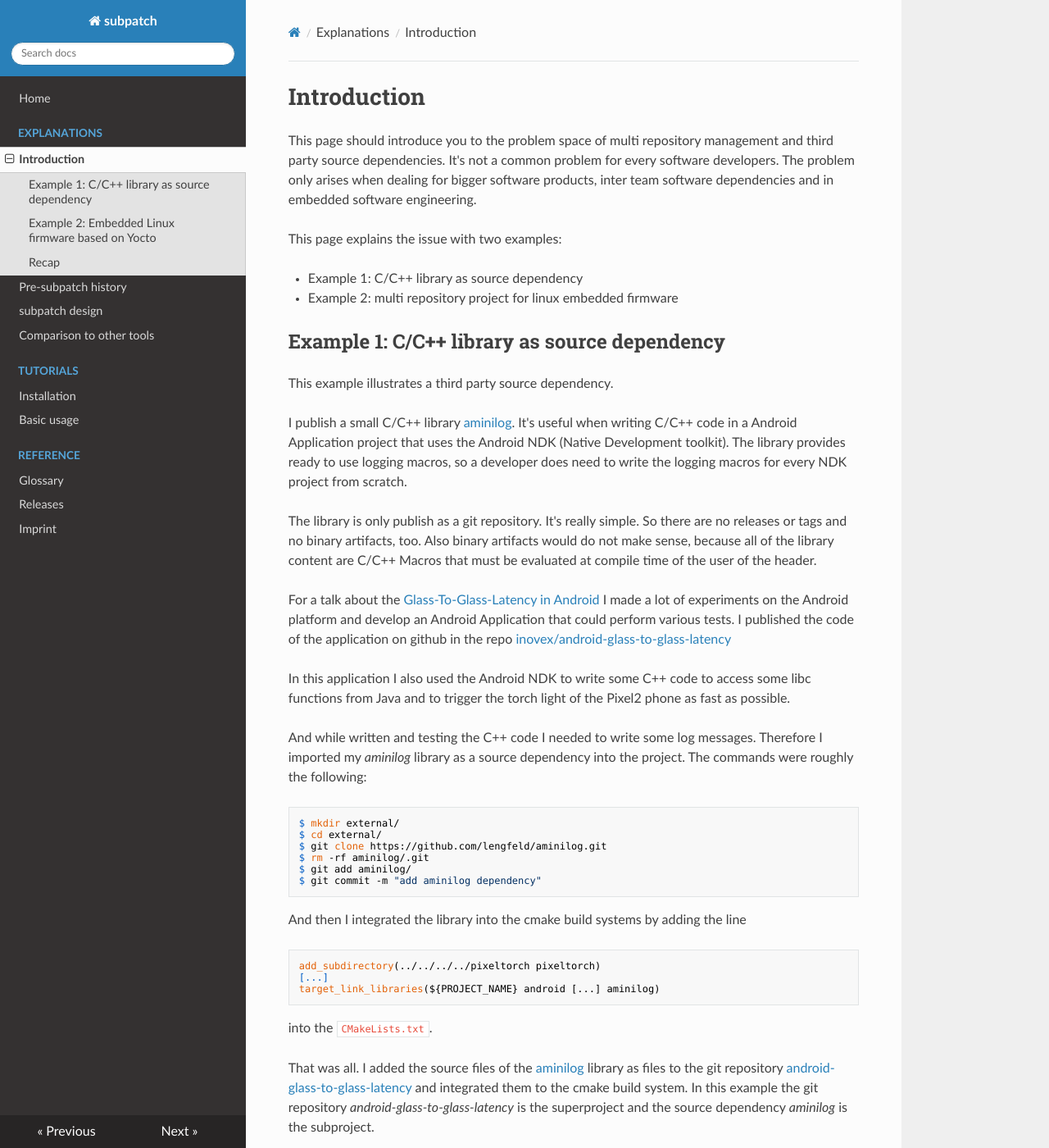
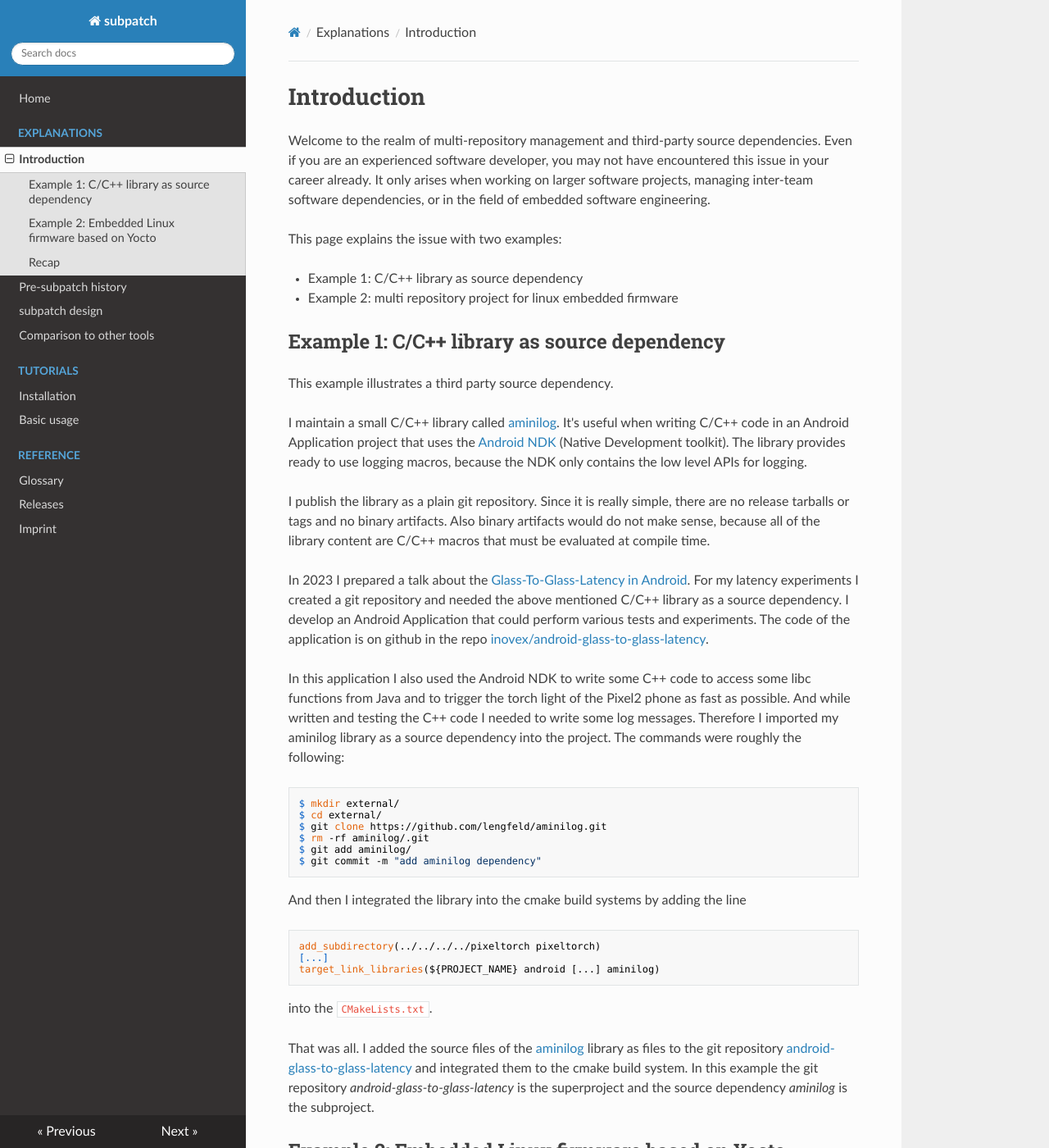
Before and after one commit to lengfeld/subpatch, an MkDocs documentation site: the page built from website/exp/intro.md, in a window 1280 px wide and 1400 px high. Shown: the whole window at 82% size. Built offline with MkDocs 1.6.1, drawn with Linux system fonts in a browser that asks for light colours; nearby versions of some CDN libraries.

Commit message:
website: add feedback

```diff
--- a/website/exp/intro.md
+++ b/website/exp/intro.md
@@ -1,10 +1,10 @@
 # Introduction
 
-This page should introduce you to the problem space of multi repository
-management and third party source dependencies. It's not a common problem for
-every software developers. The problem only arises when dealing for bigger
-software products, inter team software dependencies and in embedded software
-engineering.
+Welcome to the realm of multi-repository management and third-party source
+dependencies. Even if you are an experienced software developer, you may not
+have encountered this issue in your career already.  It only arises when
+working on larger software projects, managing inter-team software dependencies,
+or in the field of embedded software engineering.
 
 This page explains the issue with two examples:
 
@@ -16,32 +16,31 @@ This page explains the issue with two examples:
 
 This example illustrates a third party source dependency.
 
-I publish a small C/C++ library
+I maintain a small C/C++ library called
 [aminilog](https://github.com/lengfeld/aminilog). It's useful when writing
-C/C++ code in a Android Application project that uses the Android NDK (Native
-Development toolkit). The library provides ready to use logging macros, so a
-developer does need to write the logging macros for every NDK project from
-scratch.
+C/C++ code in an Android Application project that uses the
+[Android NDK](https://developer.android.com/ndk/)
+(Native Development toolkit). The library provides ready to use logging macros,
+because the NDK only contains the low level APIs for logging.
 
-The library is only publish as a git repository. It's really simple. So there
-are no releases or tags and no binary artifacts, too. Also binary artifacts
-would do not make sense, because all of the library content are C/C++ Macros
-that must be evaluated at compile time of the user of the header.
+I publish the library as a plain git repository. Since it is really
+simple, there are no release tarballs or tags and no binary artifacts. Also
+binary artifacts would do not make sense, because all of the library content
+are C/C++ macros that must be evaluated at compile time.
 
-For a talk about the
-[Glass-To-Glass-Latency in Android](https://www.youtube.com/watch?v=NKP4JcVegbY)
-I made a lot of experiments on the Android platform and develop an Android
-Application that could perform various tests. I published the code of the
-application on github in the repo
-[inovex/android-glass-to-glass-latency](https://github.com/inovex/android-glass-to-glass-latency/)
+In 2023 I prepared a talk about the
+[Glass-To-Glass-Latency in Android](https://www.youtube.com/watch?v=NKP4JcVegbY).
+For my latency experiments I created a git repository and needed the above
+mentioned C/C++ library as a source dependency.  I develop an Android
+Application that could perform various tests and experiments. The code of the
+application is on github in the repo
+[inovex/android-glass-to-glass-latency](https://github.com/inovex/android-glass-to-glass-latency/).
 
 In this application I also used the Android NDK to write some C++ code to
 access some libc functions from Java and to trigger the torch light of the
-Pixel2 phone as fast as possible.
-
-And while written and testing the C++ code I needed to write some log messages.
-Therefore I imported my *aminilog* library as a source dependency into the
-project. The commands were roughly the following:
+Pixel2 phone as fast as possible.  And while written and testing the C++ code I
+needed to write some log messages.  Therefore I imported my aminilog library as
+a source dependency into the project. The commands were roughly the following:
 
     $ mkdir external/
     $ cd external/
```
Also changed, not shown: website/exp/design.md (+4 -4 lines), website/tut/basic-usage.md (+1 -1 lines).
